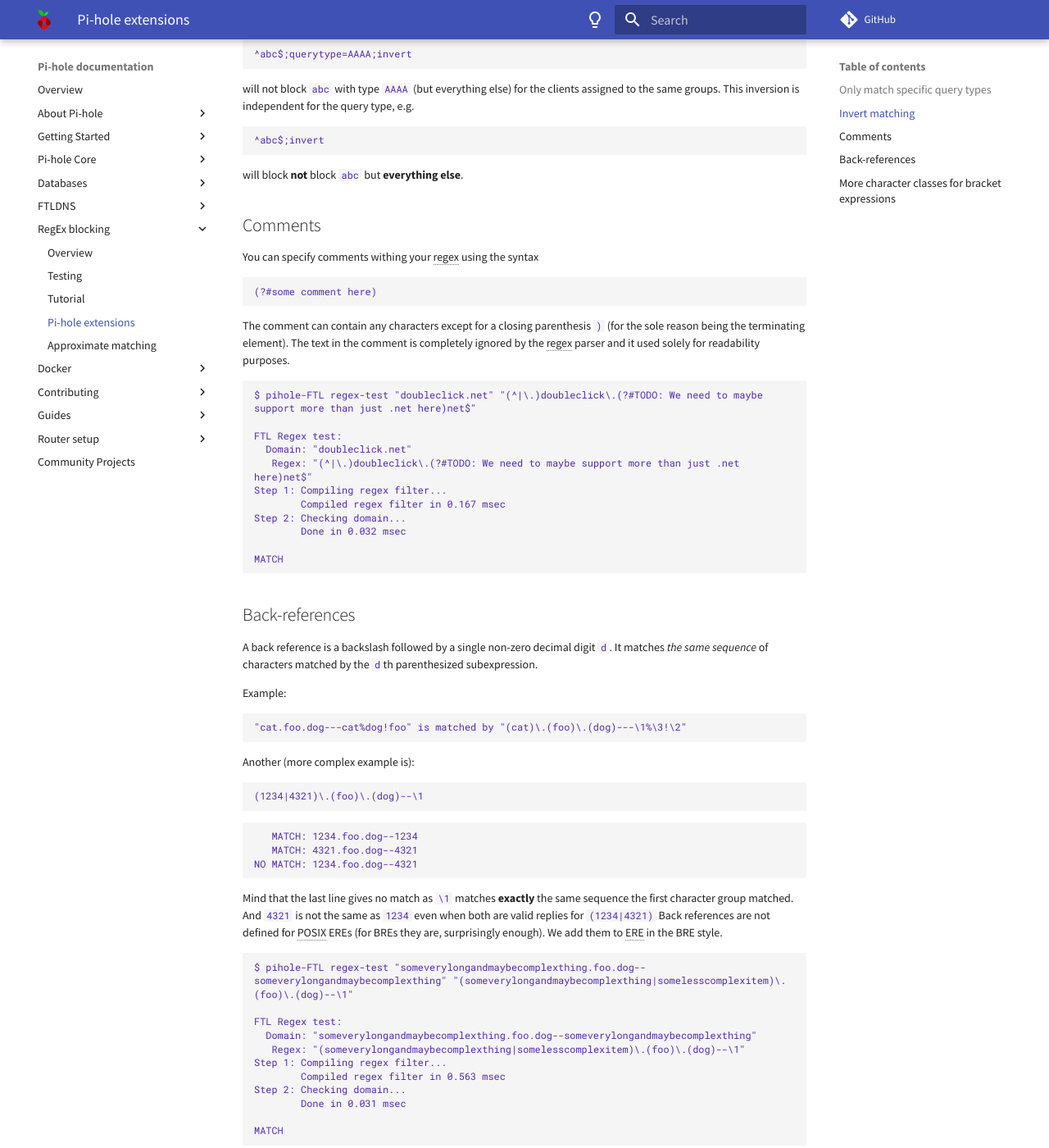
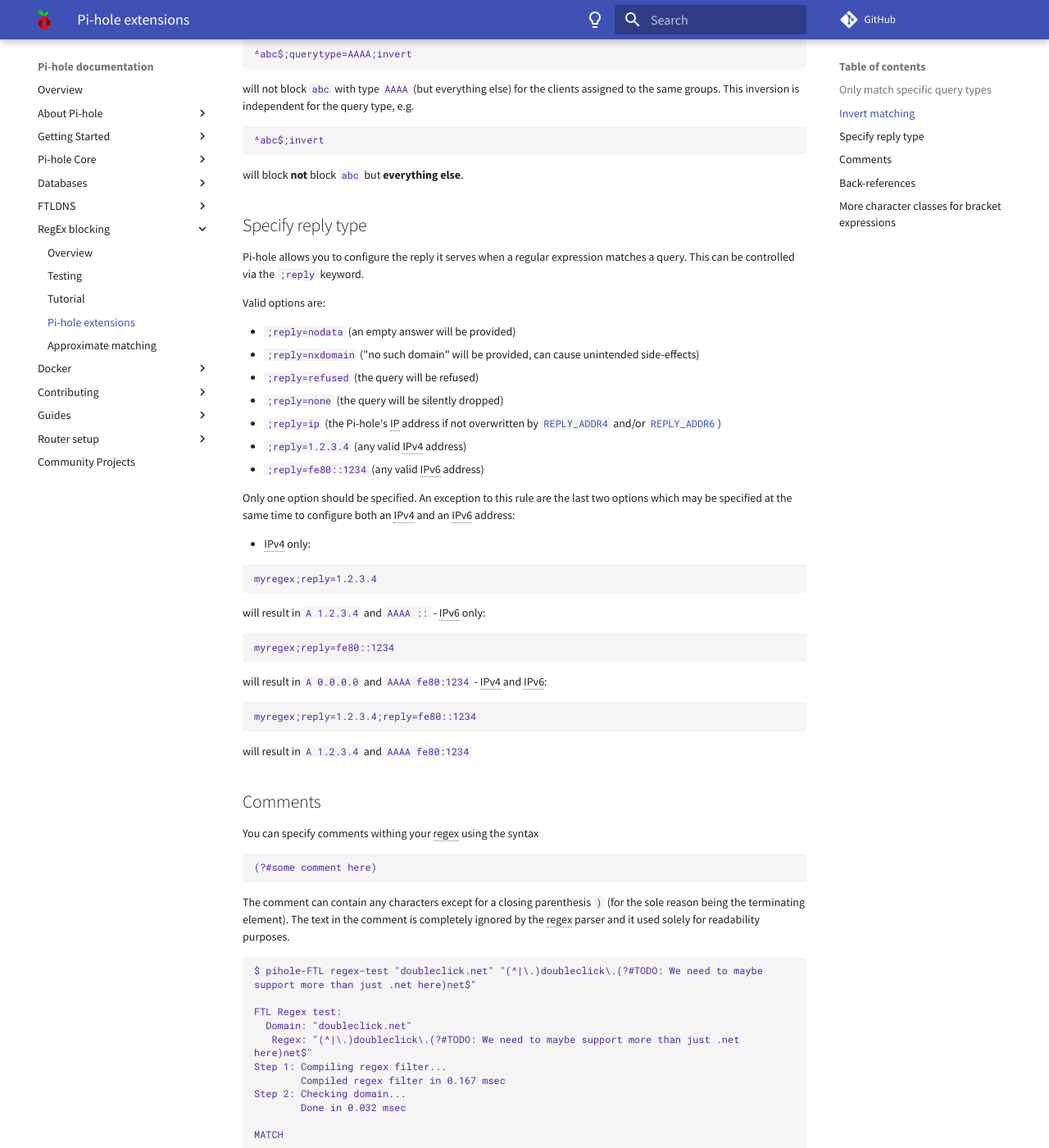
Before and after one commit to pi-hole/docs, an MkDocs documentation site: the page built from docs/regex/pi-hole.md, in a window 1280 px wide and 1400 px high, scrolled down 931 px. Shown: the whole window at 82% size. Built offline with MkDocs 1.6.1 and Material for MkDocs 9.7.7, drawn with Linux system fonts in a browser that asks for light colours; comment, search, counter and statistics services are not loaded.

Commit message:
Add ;reply= regex extension documentation
Signed-off-by: DL6ER <dl6er@dl6er.de>

````diff
--- a/docs/ftldns/configfile.md
+++ b/docs/ftldns/configfile.md
@@ -42,11 +42,11 @@ Rate-limiting may be disabled altogether by setting `RATE_LIMIT=0/0` (this resul
 
 #### `REPLY_ADDR4` (no default, PR [#965](https://github.com/pi-hole/FTL/pull/965)) {#reply_addr4 data-toc-label='Force A reply'}
 
-When using `IP` blocking mode, `FTL` determines the address of the interface a query arrived on. We then use this IP address in the blocked reply. This setting can be used to overwrite the replied IPv4 (`A`) address.
+When using `IP` blocking mode, `FTL` determines the address of the interface a query arrived on. We then use this IP address in the blocked reply. This setting can be used to overwrite the replied IPv4 (`A`) address. It also overwrites the `A` record generated by the [`;reply=IP` regex extension](../regex/pi-hole.md#specify-reply-type)
 
 #### `REPLY_ADDR6` (no default, PR [#965](https://github.com/pi-hole/FTL/pull/965)) {#reply_addr6 data-toc-label='Force AAAA reply'}
 
-When using `IP` blocking mode, `FTL` determines the address of the interface a query arrived on. We then use this IP address in the blocked reply. This setting can be used to overwrite the replied IPv6 (`AAAA`) address.
+When using `IP` blocking mode, `FTL` determines the address of the interface a query arrived on. We then use this IP address in the blocked reply. This setting can be used to overwrite the replied IPv6 (`AAAA`) address. It also overwrites the `A` record generated by the [`;reply=IP` regex extension](../regex/pi-hole.md#specify-reply-type).
 
 ---
 
--- a/docs/regex/pi-hole.md
+++ b/docs/regex/pi-hole.md
@@ -55,6 +55,44 @@ will not block `abc` with type `AAAA` (but everything else) for the clients assi
 ```
 
 will block **not** block `abc` but **everything else**.
+
+## Specify reply type
+
+Pi-hole allows you to configure the reply it serves when a regular expression matches a query. This can be controlled via the `;reply` keyword.
+
+Valid options are:
+
+- `;reply=nodata` (an empty answer will be provided)
+- `;reply=nxdomain` ("no such domain" will be provided, can cause unintended side-effects)
+- `;reply=refused` (the query will be refused)
+- `;reply=none` (the query will be silently dropped)
+- `;reply=ip` (the Pi-hole's IP address if not overwritten by [`REPLY_ADDR4`](../ftldns/configfile.md#reply_addr4) and/or [`REPLY_ADDR6`](../ftldns/configfile.md#reply_addr6))
+- `;reply=1.2.3.4` (any valid IPv4 address)
+- `;reply=fe80::1234` (any valid IPv6 address)
+
+Only one option should be specified. An exception to this rule are the last two options which may be specified at the same time to configure both an IPv4 and an IPv6 address:
+
+- IPv4 only:
+
+  ``` plain
+  myregex;reply=1.2.3.4
+  ```
+
+  will result in `A 1.2.3.4` and `AAAA ::`
+- IPv6 only:
+
+  ``` plain
+  myregex;reply=fe80::1234
+  ```
+
+  will result in `A 0.0.0.0` and `AAAA fe80:1234`
+- IPv4 and IPv6:
+
+  ``` plain
+  myregex;reply=1.2.3.4;reply=fe80::1234
+  ```
+
+  will result in `A 1.2.3.4` and `AAAA fe80:1234`
 
 ## Comments
 
````
